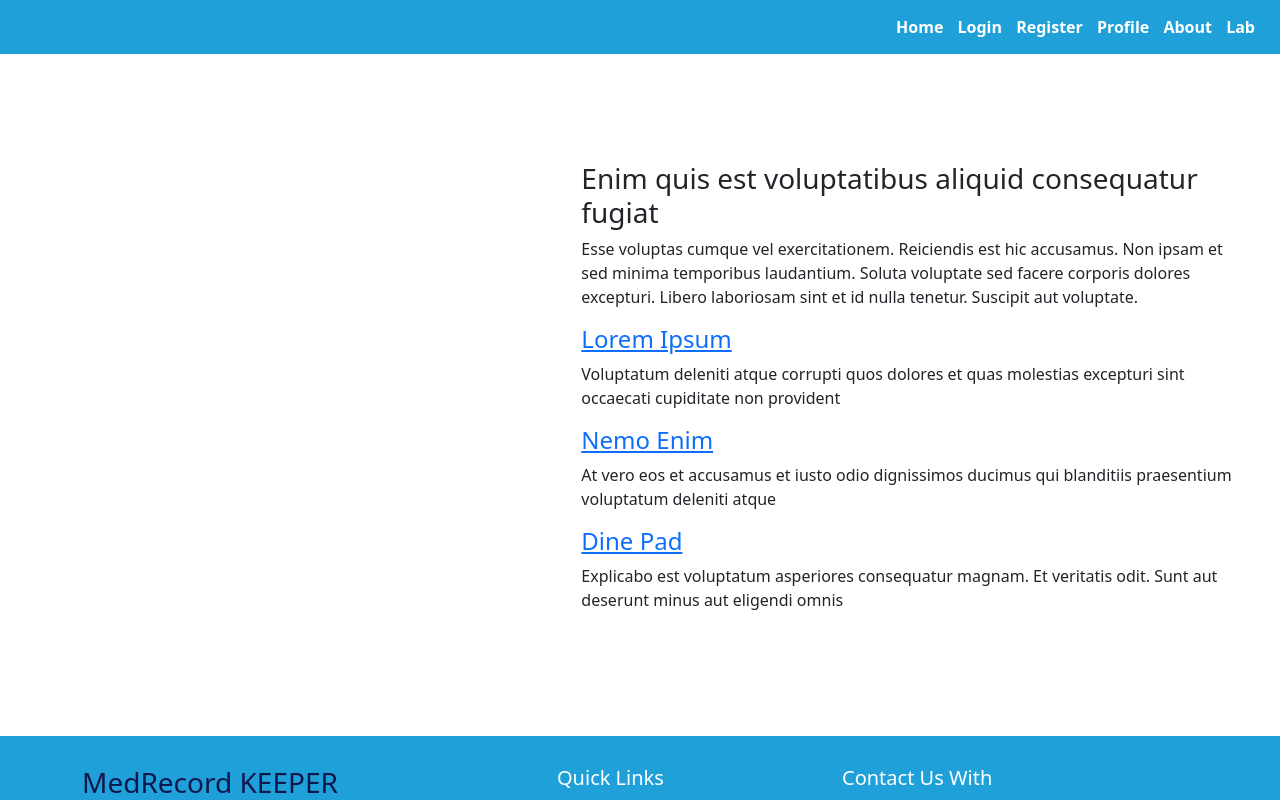
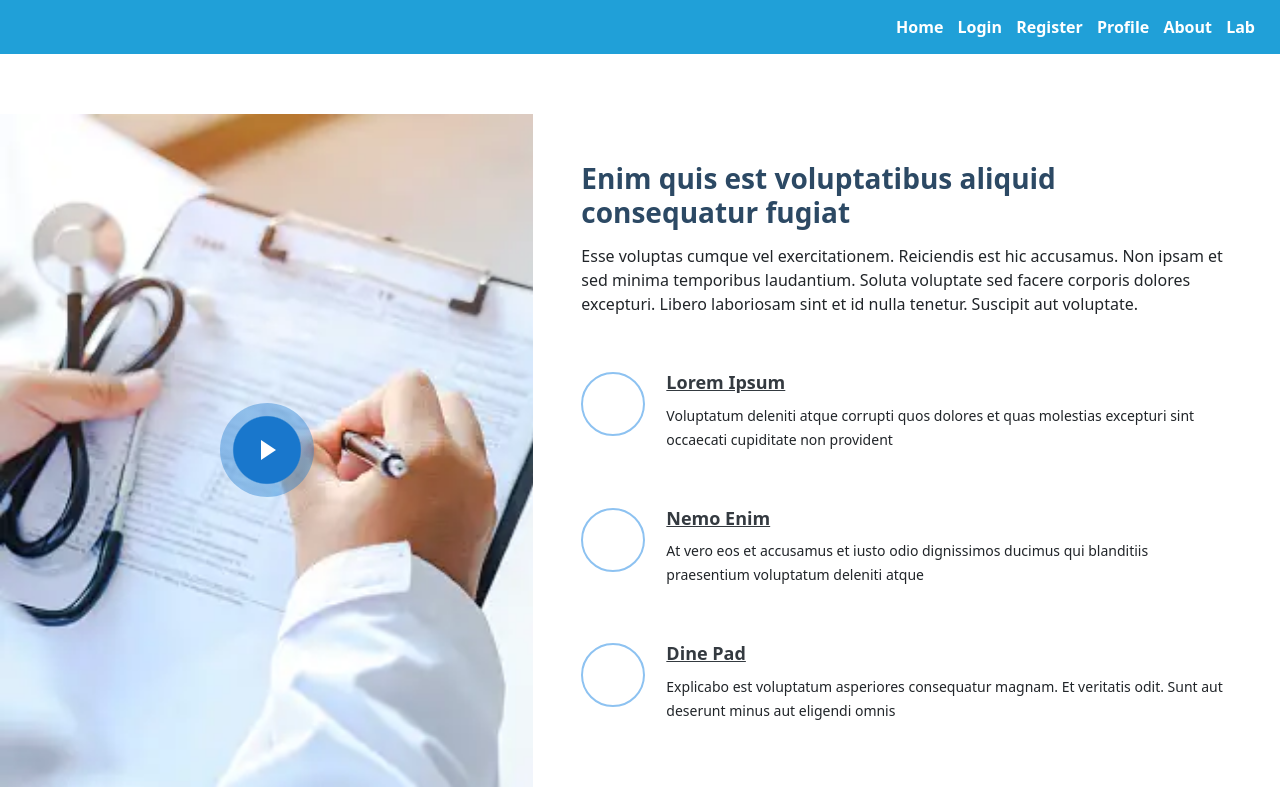
Before and after one commit to pavithra990623/final-year-project, a React (Create React App) app: page /About in a window 1280 px wide. Shown: the top 800 px of the page. Built offline with nearby package versions, Linux system fonts and the light colour scheme.

Commit message:
edited
done

```diff
--- a/package.json
+++ b/package.json
@@ -6,7 +6,7 @@
     "@testing-library/jest-dom": "^5.17.0",
     "@testing-library/react": "^13.4.0",
     "@testing-library/user-event": "^13.5.0",
-    "bootstrap": "^5.3.2",
+    "bootstrap": "^5.3.3",
     "chart.js": "^4.4.1",
     "firebase": "^10.7.1",
     "react": "^18.2.0",
--- a/src/App.js
+++ b/src/App.js
@@ -1,6 +1,8 @@
 import React, { } from "react";
 import { BrowserRouter, Route, Routes, } from "react-router-dom";
 import './App.css';
+
+import 'bootstrap/dist/css/bootstrap.min.css';
 
 import Home from "./Pages/Home";
 import Lab from "./Pages/Lab";
--- a/src/Pages/About.js
+++ b/src/Pages/About.js
@@ -3,42 +3,18 @@ import Header from '../components/Header';
 import Footer from '../components/Footer';
 import './Aboutus.css';
 
-// import newHospitalImage1 from '../asserts/newHospitalImage1.png'
-// import newHospitalImage2 from '../asserts/newHospitalImage2.jpg'
-// import newHospitalImage3 from '../asserts/newHospitalImage3.jpeg'
-
 export default function About() {
   return (
     <div>
+
     <Header/>
-
-{/*
-      <h1>About Us</h1> <br></br>
-
-      <div className="image-container">
-       <img src={newHospitalImage1} alt="Hospital 1" className="hospitalImage" />
-       <img src={newHospitalImage2} alt="Hospital 2" className="hospitalImage" />
-       <img src={newHospitalImage3} alt="Hospital 3" className="hospitalImage" />
-      </div>
-
-      <br></br>
-      <h2>Who We Are</h2>
-      <ul>
-        <li>We are providing a space to store your all the medical records
-        in one place.</li>
-        <li>Now your lab reports, medical history and vaccination details
-        are safe with us.</li>
-        <li>Join us & have the experience !!!</li>
-      </ul>
-      <br></br> */}
-
 
       <section id="about" class="about">
       <div class="container-fluid">
 
         <div class="row">
           <div class="col-xl-5 col-lg-6 video-box d-flex justify-content-center align-items-stretch position-relative">
-            <a href="https://www.youtube.com/watch?v=jDDaplaOz7Q" class="glightbox play-btn mb-4"></a>
+            <a href="https://www.youtube.com/watch?v=VJ_s51QGbg8" class="glightbox play-btn mb-4"></a>
           </div>
 
           <div class="col-xl-7 col-lg-6 icon-boxes d-flex flex-column align-items-stretch justify-content-center py-5 px-lg-5">
--- a/src/Pages/Aboutus.css
+++ b/src/Pages/Aboutus.css
@@ -1,10 +1,195 @@
-.image-container {
-    display: flex;
-    justify-content: space-around; /* Adjust as per your layout preference */
-    align-items: center; /* Adjust as per your layout preference */
+.about .icon-boxes h4 {
+  font-size: 18px;
+  color: #4b7dab;
+  margin-bottom: 15px;
+}
+
+.about .icon-boxes h3 {
+  font-size: 28px;
+  font-weight: 700;
+  color: #2c4964;
+  margin-bottom: 15px;
+}
+
+.about .icon-box {
+  margin-top: 40px;
+}
+
+.about .icon-box .icon {
+  float: left;
+  display: flex;
+  align-items: center;
+  justify-content: center;
+  width: 64px;
+  height: 64px;
+  border: 2px solid #8dc2f1;
+  border-radius: 50px;
+  transition: 0.5s;
+}
+
+.about .icon-box .icon i {
+  color: #1977cc;
+  font-size: 32px;
+}
+
+.about .icon-box:hover .icon {
+  background: #1977cc;
+  border-color: #1977cc;
+}
+
+.about .icon-box:hover .icon i {
+  color: #fff;
+}
+
+.about .icon-box .title {
+  margin-left: 85px;
+  font-weight: 700;
+  margin-bottom: 10px;
+  font-size: 18px;
+}
+
+.about .icon-box .title a {
+  color: #343a40;
+  transition: 0.3s;
+}
+
+.about .icon-box .title a:hover {
+  color: #1977cc;
+}
+
+.about .icon-box .description {
+  margin-left: 85px;
+  line-height: 24px;
+  font-size: 14px;
+}
+
+.about .video-box {
+  background: url(../asserts/slideim3.webp);
+  background-size: cover;
+  min-height: 400px;
+}
+
+.about .play-btn {
+  width: 94px;
+  height: 94px;
+  background: radial-gradient(#1977cc 50%, rgba(25, 119, 204, 0.4) 52%);
+  border-radius: 50%;
+  display: block;
+  position: absolute;
+  left: calc(50% - 47px);
+  top: calc(50% - 47px);
+  overflow: hidden;
+}
+
+.about .play-btn::after {
+  content: "";
+  position: absolute;
+  left: 50%;
+  top: 50%;
+  transform: translateX(-40%) translateY(-50%);
+  width: 0;
+  height: 0;
+  border-top: 10px solid transparent;
+  border-bottom: 10px solid transparent;
+  border-left: 15px solid #fff;
+  z-index: 100;
+  transition: all 400ms cubic-bezier(0.55, 0.055, 0.675, 0.19);
+}
+
+.about .play-btn::before {
+  content: "";
+  position: absolute;
+  width: 120px;
+  height: 120px;
+  animation-delay: 0s;
+  animation: pulsate-btn 2s;
+  animation-direction: forwards;
+  animation-iteration-count: infinite;
+  animation-timing-function: steps;
+  opacity: 1;
+  border-radius: 50%;
+  border: 5px solid rgba(25, 119, 204, 0.7);
+  top: -15%;
+  left: -15%;
+  background: rgba(198, 16, 0, 0);
+}
+
+.about .play-btn:hover::after {
+  border-left: 15px solid #1977cc;
+  transform: scale(20);
+}
+
+.about .play-btn:hover::before {
+  content: "";
+  position: absolute;
+  left: 50%;
+  top: 50%;
+  transform: translateX(-40%) translateY(-50%);
+  width: 0;
+  height: 0;
+  border: none;
+  border-top: 10px solid transparent;
+  border-bottom: 10px solid transparent;
+  border-left: 15px solid #fff;
+  z-index: 200;
+  animation: none;
+  border-radius: 0;
+}
+
+@keyframes pulsate-btn {
+  0% {
+    transform: scale(0.6, 0.6);
+    opacity: 1;
   }
 
-  .hospitalImage {
-    width: 500px; /* Adjust width as per your requirement */
-    height: 300px; /* Maintain aspect ratio */
+  100% {
+    transform: scale(1, 1);
+    opacity: 0;
   }
+}
+
+/*--------------------------------------------------------------
+# Counts
+--------------------------------------------------------------*/
+.counts {
+  background: #f1f7fd;
+  padding: 70px 0 60px;
+}
+
+.counts .count-box {
+  padding: 30px 30px 25px 30px;
+  width: 100%;
+  position: relative;
+  text-align: center;
+  background: #fff;
+}
+
+.counts .count-box i {
+  position: absolute;
+  top: -25px;
+  left: 50%;
+  transform: translateX(-50%);
+  font-size: 20px;
+  background: #1977cc;
+  color: #fff;
+  border-radius: 50px;
+  display: inline-flex;
+  align-items: center;
+  justify-content: center;
+  width: 48px;
+  height: 48px;
+}
+
+.counts .count-box span {
+  font-size: 36px;
+  display: block;
+  font-weight: 600;
+  color: #082744;
+}
+
+.counts .count-box p {
+  padding: 0;
+  margin: 0;
+  font-family: "Raleway", sans-serif;
+  font-size: 14px;
+}
--- a/src/Pages/Home.css
+++ b/src/Pages/Home.css
@@ -3,7 +3,7 @@
   #hero {
     width: 100%;
     height: 90vh;
-    background: url(../asserts/slideim1.jpg);
+    background: url(../asserts/slideim4.jpg);
     background-size: cover;
     margin-bottom: -200px;
   }
```
Also changed, not shown: 1 other file (tests, documents, lock files or other folders).
